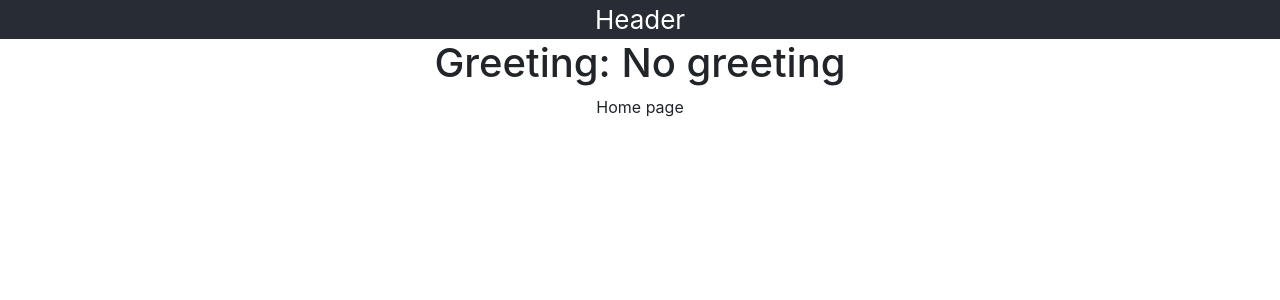
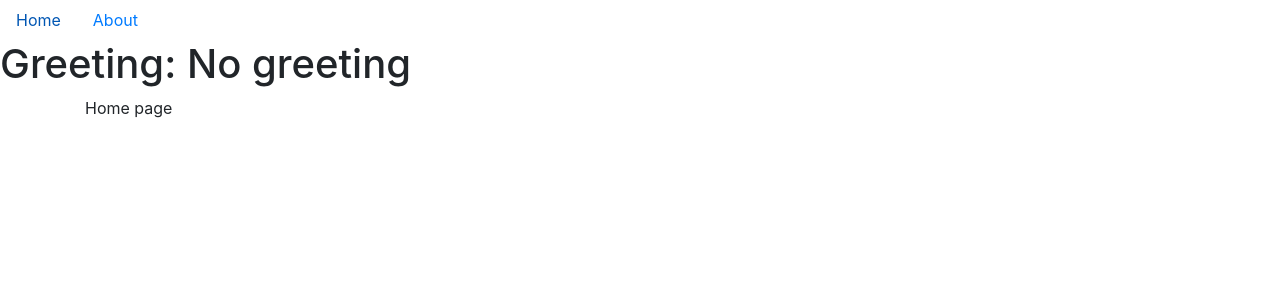
Before and after one commit to SocialHackersClass9/D4DApp, a React (Create React App) app in the folder frontend/: page / in a window 1280 px wide. Shown: the top 300 px of the page. Built offline with nearby package versions, Linux system fonts and the light colour scheme; no server answers.

Commit message:
Use basic Bootstrap styling

```diff
--- a/frontend/src/App.css
+++ b/frontend/src/App.css
@@ -1,25 +1,3 @@
 .App {
   text-align: center;
 }
-
-.App-logo {
-}
-
-@media (prefers-reduced-motion: no-preference) {
-  .App-logo {
-  }
-}
-
-.App-header {
-  background-color: #282c34;
-  display: flex;
-  flex-direction: column;
-  align-items: center;
-  justify-content: center;
-  font-size: calc(10px + 2vmin);
-  color: white;
-}
-
-.App-link {
-  color: #61dafb;
-}
--- a/frontend/src/App.js
+++ b/frontend/src/App.js
@@ -2,6 +2,14 @@ import React, { useState, useEffect } from 'react';
 import 'bootstrap/dist/css/bootstrap.css';
 import './App.css';
 import Home from './views/Home.js';
+import About from './views/About.js';
+import {
+  BrowserRouter as Router,
+  Switch,
+  Route,
+  Link
+} from "react-router-dom";
+
 
 function App() {
   const [greeting, setGreeting] = useState('No greeting');
@@ -13,15 +21,29 @@ function App() {
     })
   });
   return (
-    <div className="App">
-      <header className="App-header">
-        Header
-      </header>
+    <Router>
+        <ul className="nav">
+            <li className="nav-item">
+                <Link className="nav-link" to="/">Home</Link>
+            </li>
+            <li className="nav-item">
+                <Link className="nav-link" to="/about">About</Link>
+            </li>
+        </ul>
+
       <h1>Greeting: { greeting } </h1>
-      <div>
-        <Home/>
-      </div>
-    </div>
+
+      <main role="main" className="container">
+        <Switch>
+          <Route path="/about">
+            <About />
+          </Route>
+          <Route path="/">
+            <Home />
+          </Route>
+        </Switch>
+      </main>
+    </Router>
   );
 }
 
```
